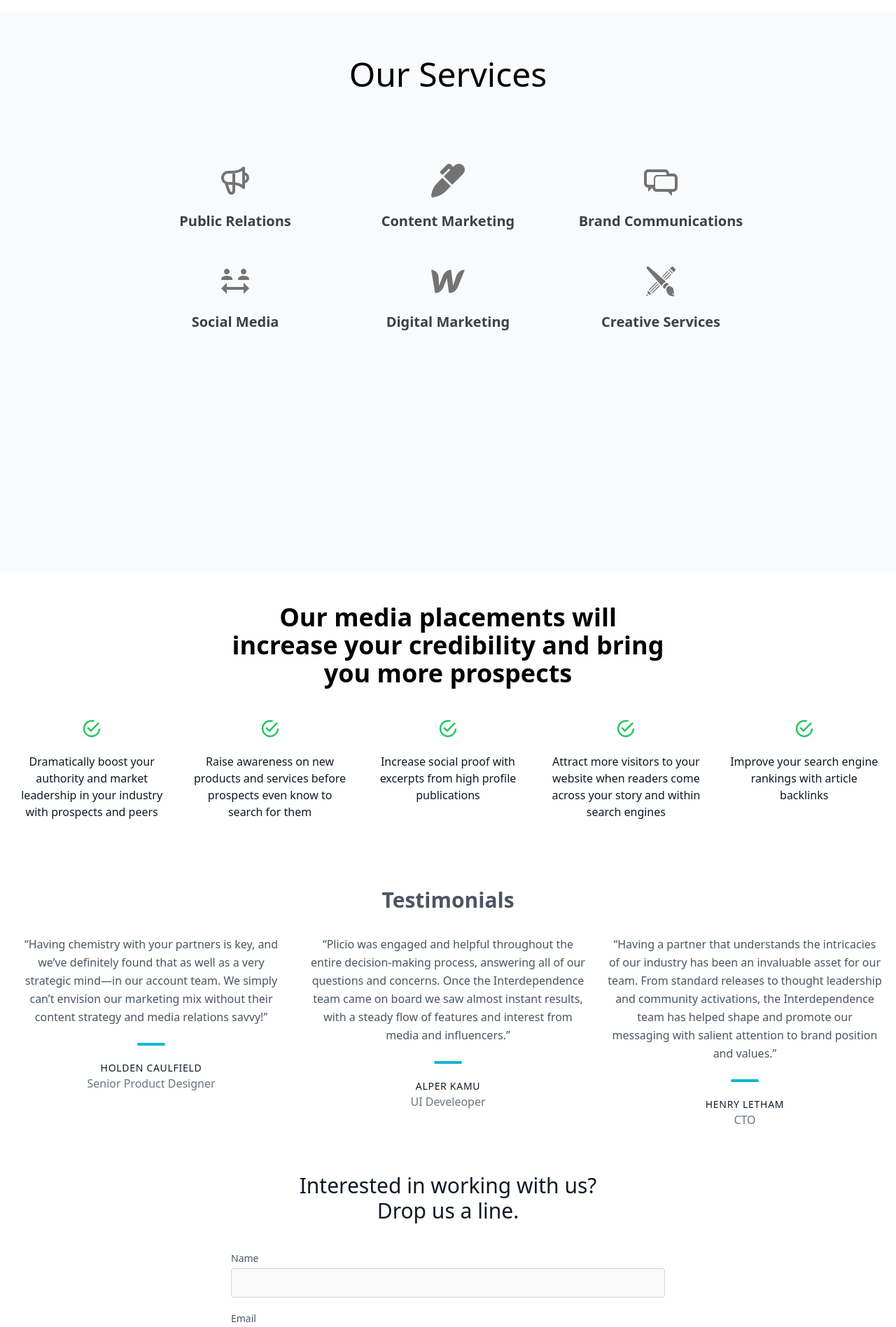
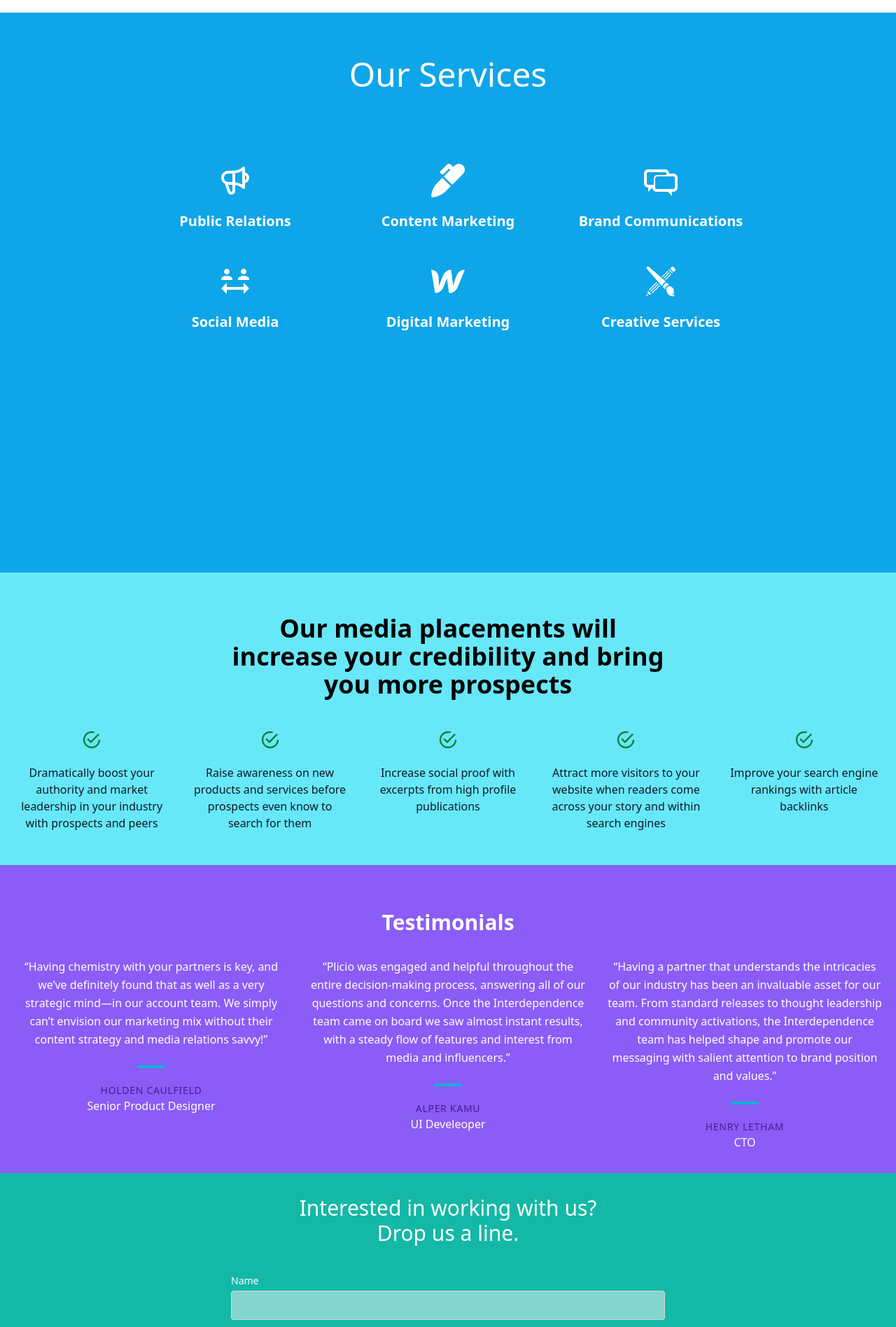
Before and after one commit to appzaib/Pliocio, a Next.js app: page / in a window 1280 px wide. Shown: the part 742-2638 px from the top of the page at 70% size. Built offline with nearby package versions, Linux system fonts and the light colour scheme.

Commit message:
Add bg Colors

```diff
--- a/pages/index.js
+++ b/pages/index.js
@@ -16,61 +16,61 @@ export default function Home() {
       </Head>
       <div className="lg:max-h-screen text-center mb-5">
         <img src="featured2.jpeg" className='lg:h-[75vh] w-full object-cover' alt="" />
-        <h2 className='lg:w-3/4 mx-auto text-center lg:text-3xl pt-1 tracking-wide text-slate-700 sm:text-2xl md:text-xl'>We position companies for market success and create awareness among their high-value audiences.
+        <h2 className='lg:w-3/4 mx-auto text-center lg:text-3xl text-xl pt-1 tracking-wide text-slate-700 sm:text-2xl md:text-xl'>We position companies for market success and create awareness among their high-value audiences.
         </h2>
       </div>
 
       <section id='services'>
-        <div className='text-center lg:h-[100vh] bg-slate-50'>
+        <div className='text-center lg:h-[100vh] bg-sky-500 text-white'>
           <div className='lg:w-3/4 mx-auto'>
-            <h2 className='text-5xl lg:text-5xl pt-16'>Our Services</h2>
-            <div className="container px-6 py-20 mx-auto">
+            <h2 className='text-3xl lg:text-5xl pt-16'>Our Services</h2>
+            <div className="container px-6 lg:py-20 mx-auto">
               <div className="flex flex-wrap">
                 <div className="lg:w-1/3 w-full lg:mb-0 mb-6 p-6">
                   <div className="h-full text-center">
-                    <HiOutlineSpeakerphone className="w-12 h-12 mb-5 object-cover object-center inline-block text-neutral-500" />
+                    <HiOutlineSpeakerphone className="lg:text-5xl text-3xl mb-5 object-cover object-center inline-block text-white" />
                     <a href="">
-                      <h2 className='text-xl font-semibold text-zinc-700'>Public Relations</h2>
+                      <h2 className='lg:text-xl font-semibold text-white'>Public Relations</h2>
                     </a>
                   </div>
                 </div>
                 <div className="lg:w-1/3 w-full lg:mb-0 mb-6 p-6">
                   <div className="h-full text-center">
-                    <FaMarker className="w-12 h-12 mb-5 object-cover object-center inline-block text-neutral-500" />
+                    <FaMarker className="lg:text-5xl text-3xl mb-5 object-cover object-center inline-block text-white" />
                     <a href="">
-                      <h2 className='text-xl font-semibold text-zinc-700'>Content Marketing</h2>
+                      <h2 className='lg:text-xl font-semibold text-white'>Content Marketing</h2>
                     </a>
                   </div>
                 </div>
                 <div className="lg:w-1/3 w-full lg:mb-0 mb-6 p-6">
                   <div className="h-full text-center">
-                    <TiMessages className="w-12 h-12 mb-5 object-cover object-center inline-block text-neutral-500" />
+                    <TiMessages className="lg:text-5xl text-3xl mb-5 object-cover object-center inline-block text-white" />
                     <a href="">
-                      <h2 className='text-xl font-semibold text-zinc-700'>Brand Communications</h2>
+                      <h2 className='lg:text-xl font-semibold text-white'>Brand Communications</h2>
                     </a>
                   </div>
                 </div>
                 <div className="lg:w-1/3 w-full lg:mb-0 mb-6 p-6">
                   <div className="h-full text-center">
-                    <MdSocialDistance className="w-12 h-12 mb-5 object-cover object-center inline-block text-neutral-500" />
+                    <MdSocialDistance className="lg:text-5xl text-3xl mb-5 object-cover object-center inline-block text-white" />
                     <a href="">
-                      <h2 className='text-xl font-semibold text-zinc-700'>Social Media</h2>
+                      <h2 className='lg:text-xl font-semibold text-white'>Social Media</h2>
                     </a>
                   </div>
                 </div>
                 <div className="lg:w-1/3 w-full lg:mb-0 mb-6 p-6">
                   <div className="h-full text-center">
-                    <SiWebflow className="w-12 h-12 mb-5 object-cover object-center inline-block text-neutral-500" />
+                    <SiWebflow className="lg:text-5xl text-3xl mb-5 object-cover object-center inline-block text-white" />
                     <a href="">
-                      <h2 className='text-xl font-semibold text-zinc-700'>Digital Marketing</h2>
+                      <h2 className='lg:text-xl font-semibold text-white'>Digital Marketing</h2>
                     </a>
                   </div>
                 </div>
                 <div className="lg:w-1/3 w-full lg:mb-0 mb-6 p-6">
                   <div className="h-full text-center">
-                    <GiPencilBrush className="w-12 h-12 mb-5 object-cover object-center inline-block text-neutral-500" />
+                    <GiPencilBrush className="lg:text-5xl text-3xl mb-5 object-cover object-center inline-block text-white" />
                     <a href="">
-                      <h2 className='text-xl font-semibold text-zinc-700'>Creative Services</h2>
+                      <h2 className='lg:text-xl font-semibold text-white'>Creative Services</h2>
                     </a>
                   </div>
                 </div>
@@ -79,12 +79,13 @@ export default function Home() {
           </div>
         </div>
       </section>
-      <div className='text-center container px-5 py-8 mx-auto'>
-        <h2 className='lg:w-1/2 lg:text-4xl texl-3xl py-3 font-semibold mx-auto'>Our media placements will increase your credibility and bring you more prospects
+      <section className='bg-cyan-300'>
+        <div className='text-center container px-5 py-12 mx-auto'>
+          <h2 className='lg:w-1/2 lg:text-4xl text-2xl py-3 font-semibold mx-auto'>Our media placements will increase your credibility and bring you more prospects
           </h2>
-        <div className="flex flex-wrap sm:-m-4 pt-8 -mb-10 md:space-y-0 space-y-6">
+          <div className="flex flex-wrap sm:-m-4 pt-8 -mb-8 md:space-y-0 space-y-6">
             <div className="p-4 lg:w-1/5 md:w-1/3 flex flex-col text-center items-center">
-            <div className="text-3xl inline-flex items-center justify-center text-green-500 mb-5">
+              <div className="text-3xl inline-flex items-center justify-center text-green-700 mb-5">
                 <IoMdCheckmarkCircleOutline />
               </div>
               <div className="flex-grow">
@@ -93,7 +94,7 @@ export default function Home() {
               </div>
             </div>
             <div className="p-4 lg:w-1/5 md:w-1/3 flex flex-col text-center items-center">
-            <div className="text-3xl inline-flex items-center justify-center text-green-500 mb-5">
+              <div className="text-3xl inline-flex items-center justify-center text-green-700 mb-5">
                 <IoMdCheckmarkCircleOutline />
               </div>
               <div className="flex-grow">
@@ -102,7 +103,7 @@ export default function Home() {
               </div>
             </div>
             <div className="p-4 lg:w-1/5 md:w-1/3 flex flex-col text-center items-center">
-            <div className="text-3xl inline-flex items-center justify-center text-green-500 mb-5">
+              <div className="text-3xl inline-flex items-center justify-center text-green-700 mb-5">
                 <IoMdCheckmarkCircleOutline />
               </div>
               <div className="flex-grow">
@@ -111,7 +112,7 @@ export default function Home() {
               </div>
             </div>
             <div className="p-4 lg:w-1/5 md:w-1/3 flex flex-col text-center items-center">
-            <div className="text-3xl inline-flex items-center justify-center text-green-500 mb-5">
+              <div className="text-3xl inline-flex items-center justify-center text-green-700 mb-5">
                 <IoMdCheckmarkCircleOutline />
               </div>
               <div className="flex-grow">
@@ -120,7 +121,7 @@ export default function Home() {
               </div>
             </div>
             <div className="p-4 lg:w-1/5 md:w-1/3 flex flex-col text-center items-center">
-            <div className="text-3xl inline-flex items-center justify-center text-green-500 mb-5">
+              <div className="text-3xl inline-flex items-center justify-center text-green-700 mb-5">
                 <IoMdCheckmarkCircleOutline />
               </div>
               <div className="flex-grow">
@@ -130,7 +131,8 @@ export default function Home() {
             </div>
           </div>
         </div>
-      <section className="text-gray-600">
+      </section>
+      <section className="text-white bg-violet-500">
         <div className="container px-5 py-8 mx-auto">
           <h2 className='text-center text-3xl font-semibold py-8'>Testimonials</h2>
           <div className="flex flex-wrap -m-4">
@@ -138,58 +140,58 @@ export default function Home() {
               <div className="h-full text-center">
                 <p className="leading-relaxed">“Having chemistry with your partners is key, and we’ve definitely found that as well as a very strategic mind—in our account team. We simply can’t envision our marketing mix without their content strategy and media relations savvy!”</p>
                 <span className="inline-block h-1 w-10 rounded bg-cyan-500 mt-6 mb-4"></span>
-                <h2 className="text-gray-900 font-medium title-font tracking-wider text-sm">HOLDEN CAULFIELD</h2>
-                <p className="text-gray-500">Senior Product Designer</p>
+                <h2 className="text-violet-900 font-medium title-font tracking-wider text-sm">HOLDEN CAULFIELD</h2>
+                <p className="text-white">Senior Product Designer</p>
               </div>
             </div>
             <div className="lg:w-1/3 lg:mb-0 mb-6 p-4">
               <div className="h-full text-center">
                 <p className="leading-relaxed">“Plicio was engaged and helpful throughout the entire decision-making process, answering all of our questions and concerns. Once the Interdependence team came on board we saw almost instant results, with a steady flow of features and interest from media and influencers.”</p>
                 <span className="inline-block h-1 w-10 rounded bg-cyan-500 mt-6 mb-4"></span>
-                <h2 className="text-gray-900 font-medium title-font tracking-wider text-sm">ALPER KAMU</h2>
-                <p className="text-gray-500">UI Develeoper</p>
+                <h2 className="text-violet-900 font-medium title-font tracking-wider text-sm">ALPER KAMU</h2>
+                <p className="text-white">UI Develeoper</p>
               </div>
             </div>
             <div className="lg:w-1/3 lg:mb-0 p-4">
               <div className="h-full text-center">
                 <p className="leading-relaxed">“Having a partner that understands the intricacies of our industry has been an invaluable asset for our team. From standard releases to thought leadership and community activations, the Interdependence team has helped shape and promote our messaging with salient attention to brand position and values.”</p>
                 <span className="inline-block h-1 w-10 rounded bg-cyan-500 mt-6 mb-4"></span>
-                <h2 className="text-gray-900 font-medium title-font tracking-wider text-sm">HENRY LETHAM</h2>
-                <p className="text-gray-500">CTO</p>
+                <h2 className="text-violet-900 font-medium title-font tracking-wider text-sm">HENRY LETHAM</h2>
+                <p className="text-white">CTO</p>
               </div>
             </div>
           </div>
         </div>
       </section>
-      <section id='contact' className="text-gray-600 relative">
+      <section id='contact' className="text-white bg-teal-500 relative">
         <div className="container px-5 py-8 mx-auto">
           <div className="flex flex-col text-center w-full mb-8">
-            <h1 className="sm:text-3xl text-2xl font-medium title-font mb-1 text-gray-900">Interested in working with us? <br /> Drop us a line.
+            <h1 className="sm:text-3xl text-2xl font-medium title-font mb-1 text-white">Interested in working with us? <br /> Drop us a line.
             </h1>
           </div>
           <div className="lg:w-1/2 md:w-2/3 mx-auto">
             <div className="flex flex-wrap -m-2">
               <div className="p-2 w-full">
                 <div className="relative">
-                  <label htmlFor="name" className="leading-7 text-sm text-gray-600">Name</label>
+                  <label htmlFor="name" className="leading-7 text-sm text-white">Name</label>
                   <input type="text" id="name" name="name" className="w-full bg-gray-100 bg-opacity-50 rounded border border-gray-300 focus:border-cyan-500 focus:bg-white focus:ring-2 focus:ring-cyan-200 text-base outline-none text-gray-700 py-1 px-3 leading-8 transition-colors duration-200 ease-in-out" />
                 </div>
               </div>
               <div className="p-2 w-full">
                 <div className="relative">
-                  <label htmlFor="email" className="leading-7 text-sm text-gray-600">Email</label>
+                  <label htmlFor="email" className="leading-7 text-sm text-white">Email</label>
                   <input type="email" id="email" name="email" className="w-full bg-gray-100 bg-opacity-50 rounded border border-gray-300 focus:border-cyan-500 focus:bg-white focus:ring-2 focus:ring-cyan-200 text-base outline-none text-gray-700 py-1 px-3 leading-8 transition-colors duration-200 ease-in-out" />
                 </div>
               </div>
               <div className="p-2 w-full">
                 <div className="relative">
-                  <label htmlFor="email" className="leading-7 text-sm text-gray-600">Phone</label>
+                  <label htmlFor="email" className="leading-7 text-sm text-white">Phone</label>
                   <input type="tel" id="email" name="email" className="w-full bg-gray-100 bg-opacity-50 rounded border border-gray-300 focus:border-cyan-500 focus:bg-white focus:ring-2 focus:ring-cyan-200 text-base outline-none text-gray-700 py-1 px-3 leading-8 transition-colors duration-200 ease-in-out" />
                 </div>
               </div>
               <div className="p-2 w-full">
                 <div className="relative">
-                  <label htmlFor="message" className="leading-7 text-sm text-gray-600">Tell us how we can help.</label>
+                  <label htmlFor="message" className="leading-7 text-sm text-white">Tell us how we can help.</label>
                   <textarea id="message" name="message" className="w-full bg-gray-100 bg-opacity-50 rounded border border-gray-300 focus:border-cyan-500 focus:bg-white focus:ring-2 focus:ring-cyan-200 h-16 text-base outline-none text-gray-700 py-1 px-3 resize-none leading-6 transition-colors duration-200 ease-in-out"></textarea>
                 </div>
               </div>
```
Lines whose indentation alone changed are shown as unchanged.
